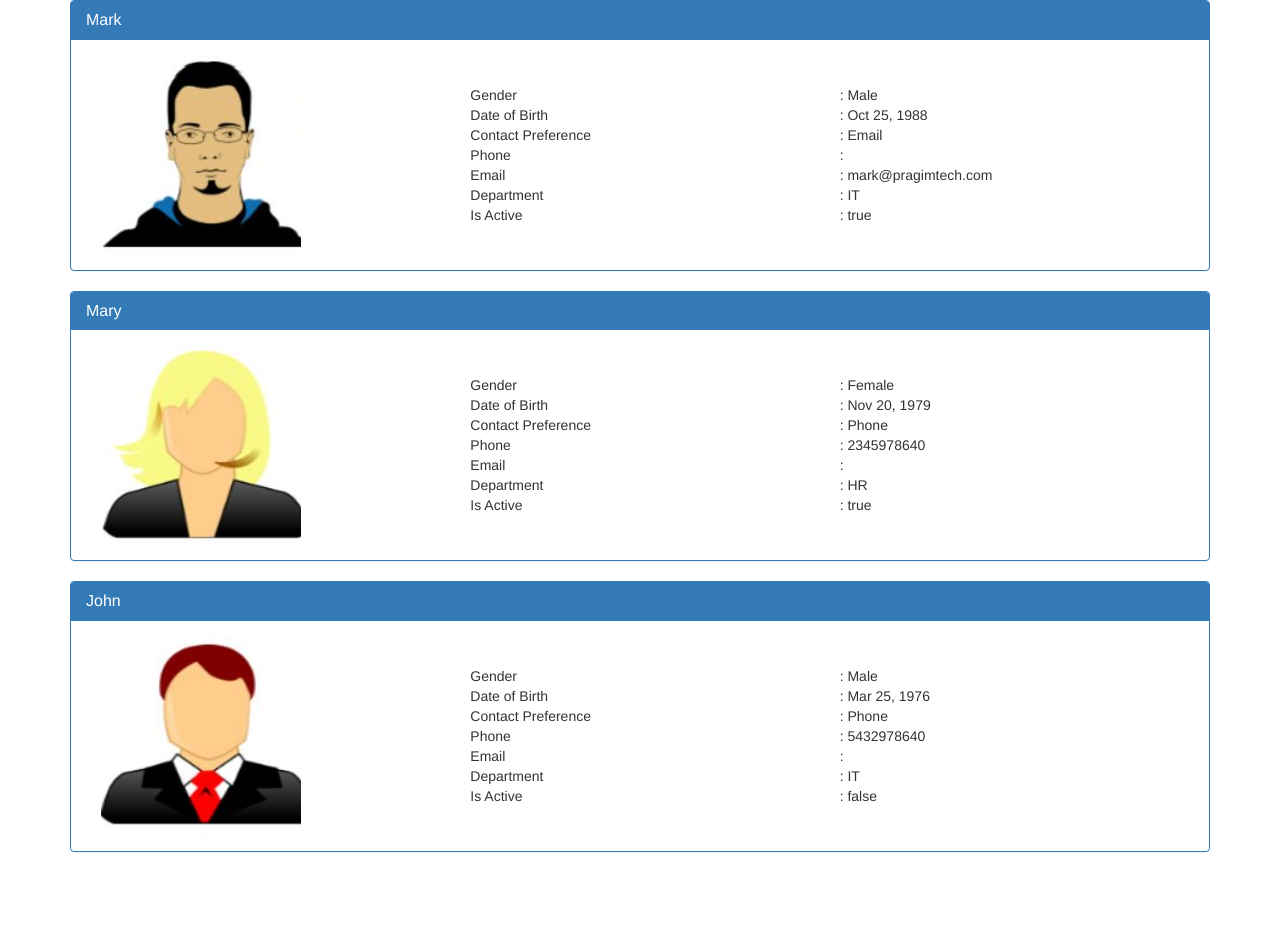
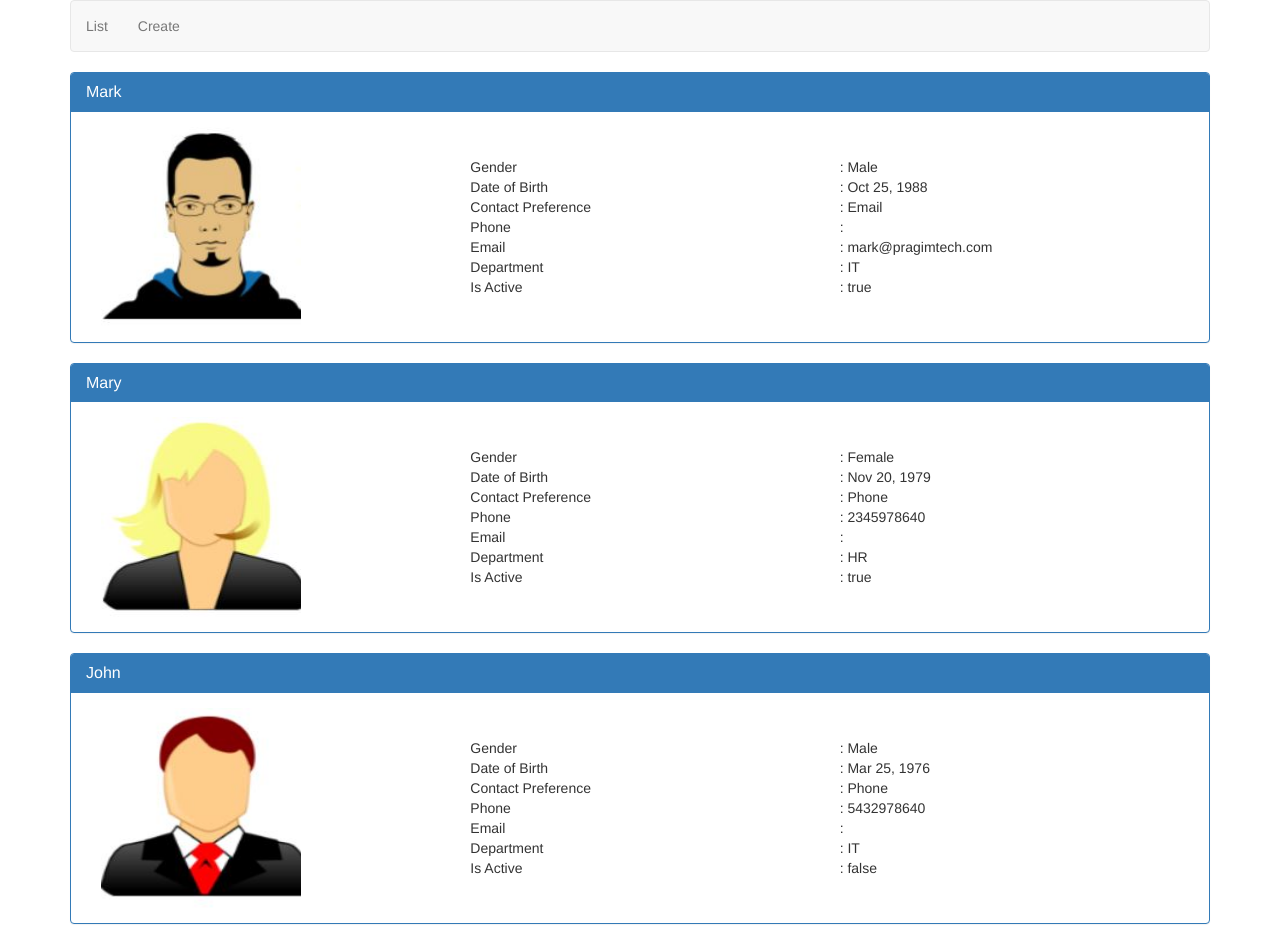
Before and after one commit to Bimzee/AngularCRUD, an Angular app: page /list in a window 1280 px wide. Before the commit this address led to /. Before the commit the page ends 872 px from the top, so only its background shows below. Built offline with nearby package versions, Linux system fonts and the light colour scheme.

Commit message:
Implemented Routing between CreateEmplyee and List Employees Component

```diff
--- a/src/app/app.component.html
+++ b/src/app/app.component.html
@@ -1,6 +1,20 @@
-<!--The content below is only a placeholder and can be replaced.-->
 <div class="container">
-  <app-list-employees></app-list-employees>
+  <nav class="navbar navbar-default">
+    <ul class="nav navbar-nav">
+      <li>
+        <a routerLink="list">List</a>
+      </li>
+      <li>
+        <a routerLink="create">Create</a>
+      </li>
+    </ul>
+  </nav>
+  <!-- <div style="display: block"> -->
+  <router-outlet></router-outlet>
+<!-- </div> -->
+
 </div>
 
-<!-- <router-outlet></router-outlet> -->
+<!-- <div class="container">
+  <app-list-employees></app-list-employees>
+</div> -->
--- a/src/app/app.module.ts
+++ b/src/app/app.module.ts
@@ -1,18 +1,33 @@
 import { BrowserModule } from '@angular/platform-browser';
 import { NgModule } from '@angular/core';
+import { RouterModule, Routes } from '@angular/router';
 
 import { AppRoutingModule } from './app-routing.module';
 import { AppComponent } from './app.component';
 import { ListEmployeesComponent } from './employees/list-employees.component';
+import { CreateEmployeeComponent } from './employees/create-employee.component';
 
+const appRoutes: Routes = [
+  {
+    path: 'list', component: ListEmployeesComponent
+  },
+  {
+    path: 'create', component: CreateEmployeeComponent
+  },
+  {
+    path: '', redirectTo : '/list', pathMatch: 'full'
+  }
+]
 @NgModule({
   declarations: [
     AppComponent,
-    ListEmployeesComponent
+    ListEmployeesComponent,
+    CreateEmployeeComponent
   ],
   imports: [
     BrowserModule,
-    AppRoutingModule
+    AppRoutingModule,
+    RouterModule.forRoot(appRoutes)
   ],
   providers: [],
   bootstrap: [AppComponent]
--- /dev/null
+++ b/src/app/employees/create-employee.component.html
@@ -0,0 +1 @@
+<p>create-employee works!</p>
--- /dev/null
+++ b/src/app/employees/create-employee.component.ts
@@ -0,0 +1,15 @@
+import { Component, OnInit } from '@angular/core';
+
+@Component({
+  selector: 'app-create-employee',
+  templateUrl: './create-employee.component.html',
+  styleUrls: ['./create-employee.component.css']
+})
+export class CreateEmployeeComponent implements OnInit {
+
+  constructor() { }
+
+  ngOnInit() {
+  }
+
+}
--- a/src/app/employees/list-employees.component.ts
+++ b/src/app/employees/list-employees.component.ts
@@ -2,7 +2,7 @@
 import { Employee } from '../Models/Employee.Model';
 
 @Component({
-  selector: 'app-list-employees',
+  // selector: 'app-list-employees',
   templateUrl: './list-employees.component.html',
   styleUrls: ['./list-employees.component.css']
 })
```
Also changed, not shown: src/app/employees/create-employee.component.css (added).
